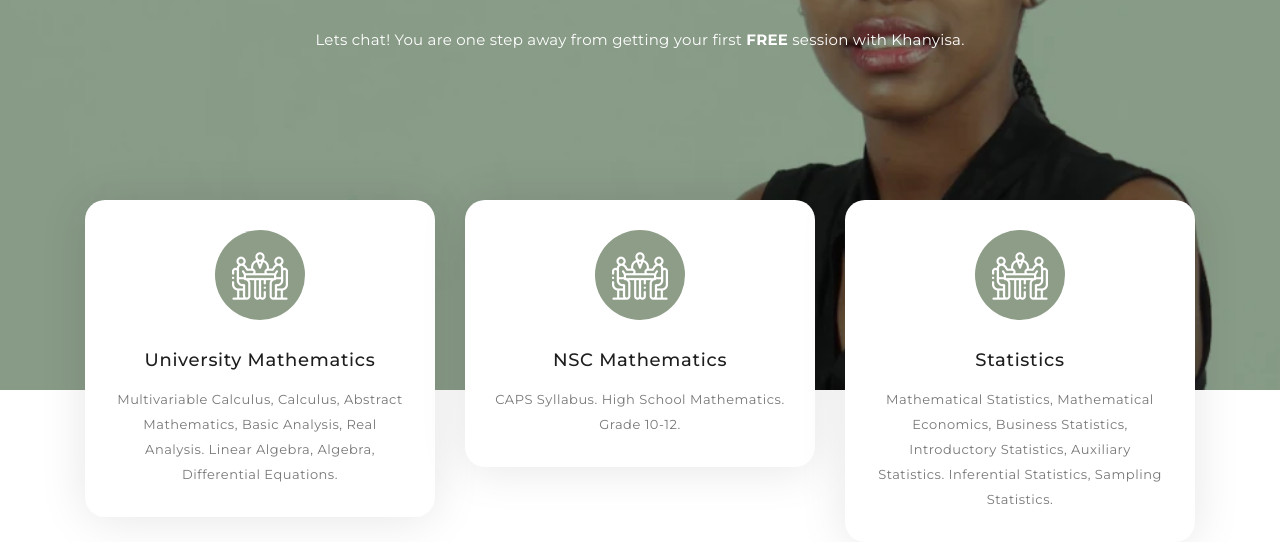
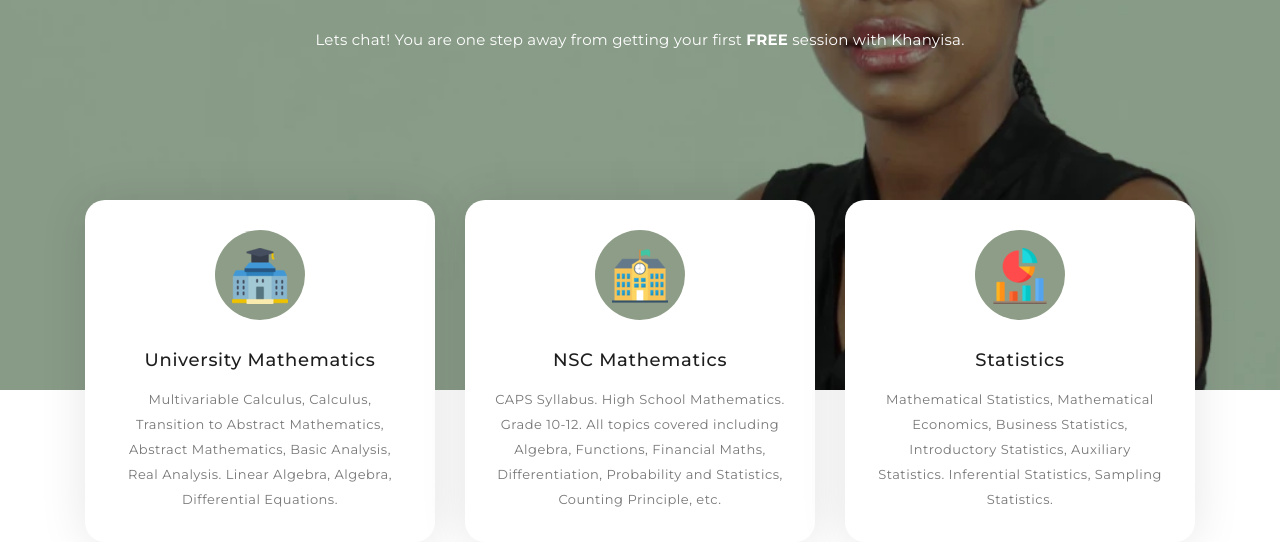
Before and after one commit to mr-vance/tutoring-website, a plain HTML site: page index.html in a window 1280 px wide. Shown: the part 410-952 px from the top of the page. Drawn offline with nearby package versions, Linux system fonts and the light colour scheme.

Commit message:
Updated Icons

```diff
--- a/index.html
+++ b/index.html
@@ -91,10 +91,10 @@ https://templatemo.com/tm-535-softy-pinko
                         <div class="col-lg-4 col-md-6 col-sm-6 col-12" data-scroll-reveal="enter bottom move 50px over 0.6s after 0.2s">
                             <div class="features-small-item">
                                 <div class="icon">
-                                    <i><img src="assets/images/featured-item-01.png" alt=""></i>
+                                    <i><img src="assets/images/school_2.png" alt=""></i>
                                 </div>
                                 <h5 class="features-title">University Mathematics</h5>
-                                <p>Multivariable Calculus, Calculus, Abstract Mathematics, Basic Analysis, Real Analysis. Linear Algebra, Algebra, Differential Equations.</p>
+                                <p>Multivariable Calculus, Calculus, Transition to Abstract Mathematics, Abstract Mathematics, Basic Analysis, Real Analysis. Linear Algebra, Algebra, Differential Equations.</p>
                             </div>
                         </div>
                         <!-- ***** Features Small Item End ***** -->
@@ -103,10 +103,10 @@ https://templatemo.com/tm-535-softy-pinko
                                                 <div class="col-lg-4 col-md-6 col-sm-6 col-12" data-scroll-reveal="enter bottom move 50px over 0.6s after 0.2s">
                                                     <div class="features-small-item">
                                                         <div class="icon">
-                                                            <i><img src="assets/images/featured-item-01.png" alt=""></i>
+                                                            <i><img src="assets/images/school_3 (1).png" alt=""></i>
                                                         </div>
                                                         <h5 class="features-title">NSC Mathematics</h5>
-                                                        <p>CAPS Syllabus. High School Mathematics. Grade 10-12.</p>
+                                                        <p>CAPS Syllabus. High School Mathematics. Grade 10-12. All topics covered including Algebra, Functions, Financial Maths, Differentiation, Probability and Statistics, Counting Principle, etc.</p>
                                                     </div>
                                                 </div>
                                                 <!-- ***** Features Small Item End ***** -->
@@ -115,7 +115,7 @@ https://templatemo.com/tm-535-softy-pinko
                         <div class="col-lg-4 col-md-6 col-sm-6 col-12" data-scroll-reveal="enter bottom move 50px over 0.6s after 0.4s">
                             <div class="features-small-item">
                                 <div class="icon">
-                                    <i><img src="assets/images/featured-item-01.png" alt=""></i>
+                                    <i><img src="assets/images/analytics (1).png" alt=""></i>
                                 </div>
                                 <h5 class="features-title">Statistics</h5>
                                 <p>Mathematical Statistics, Mathematical Economics, Business Statistics, Introductory Statistics, Auxiliary Statistics. Inferential Statistics, Sampling Statistics.</p>
```
Also changed, not shown: assets/images/analytics (1).png (added), assets/images/school.png (added), assets/images/school_2.png (added), assets/images/school_3 (1).png (added), assets/images/school_3.png (added).
